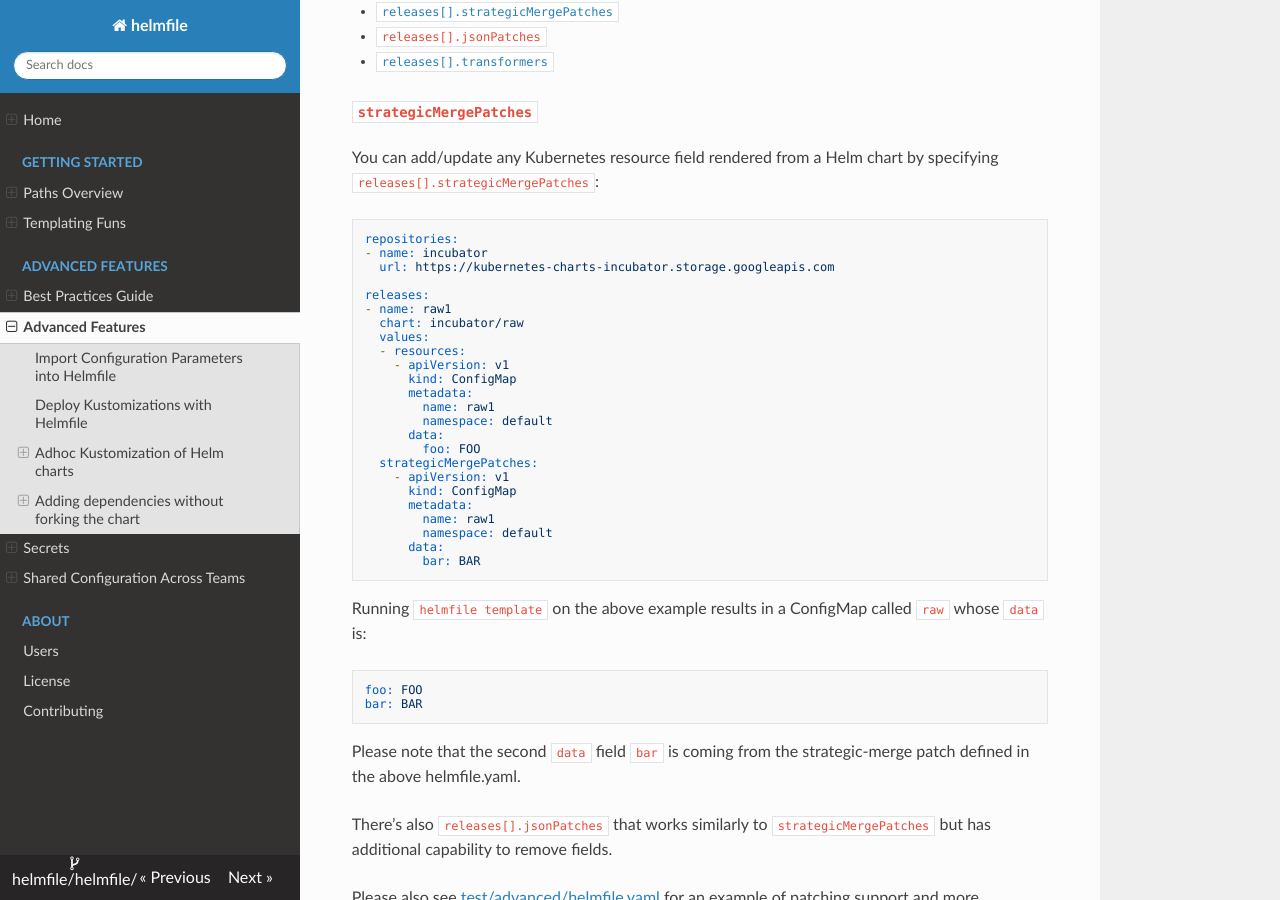
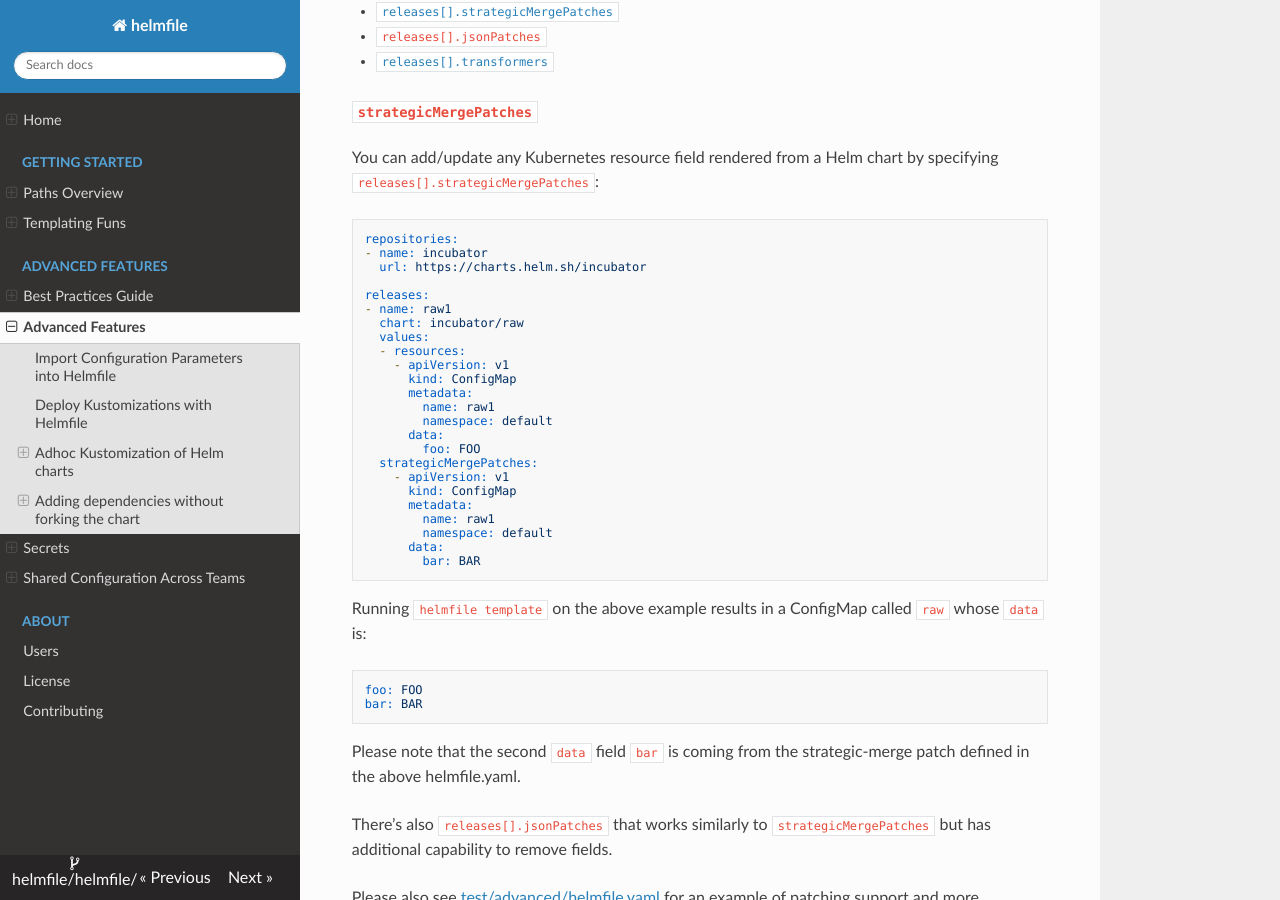
Before and after one commit to alex-tw-lam/helmfile, an MkDocs documentation site: the page built from docs/advanced-features.md, in a window 1280 px wide and 900 px high, scrolled down 2348 px. Built offline with MkDocs 1.6.1, drawn with Linux system fonts in a browser that asks for light colours; nearby versions of some CDN libraries; part of the change alters nothing that is shown.

Commit message:
Fix incubator charts location
Signed-off-by: Kevin Nguyen <concuadong89@gmail.com>

````diff
--- a/docs/advanced-features.md
+++ b/docs/advanced-features.md
@@ -112,7 +112,7 @@ You can add/update any Kubernetes resource field rendered from a Helm chart by s
 ```
 repositories:
 - name: incubator
-  url: https://kubernetes-charts-incubator.storage.googleapis.com
+  url: https://charts.helm.sh/incubator
 
 releases:
 - name: raw1
````
